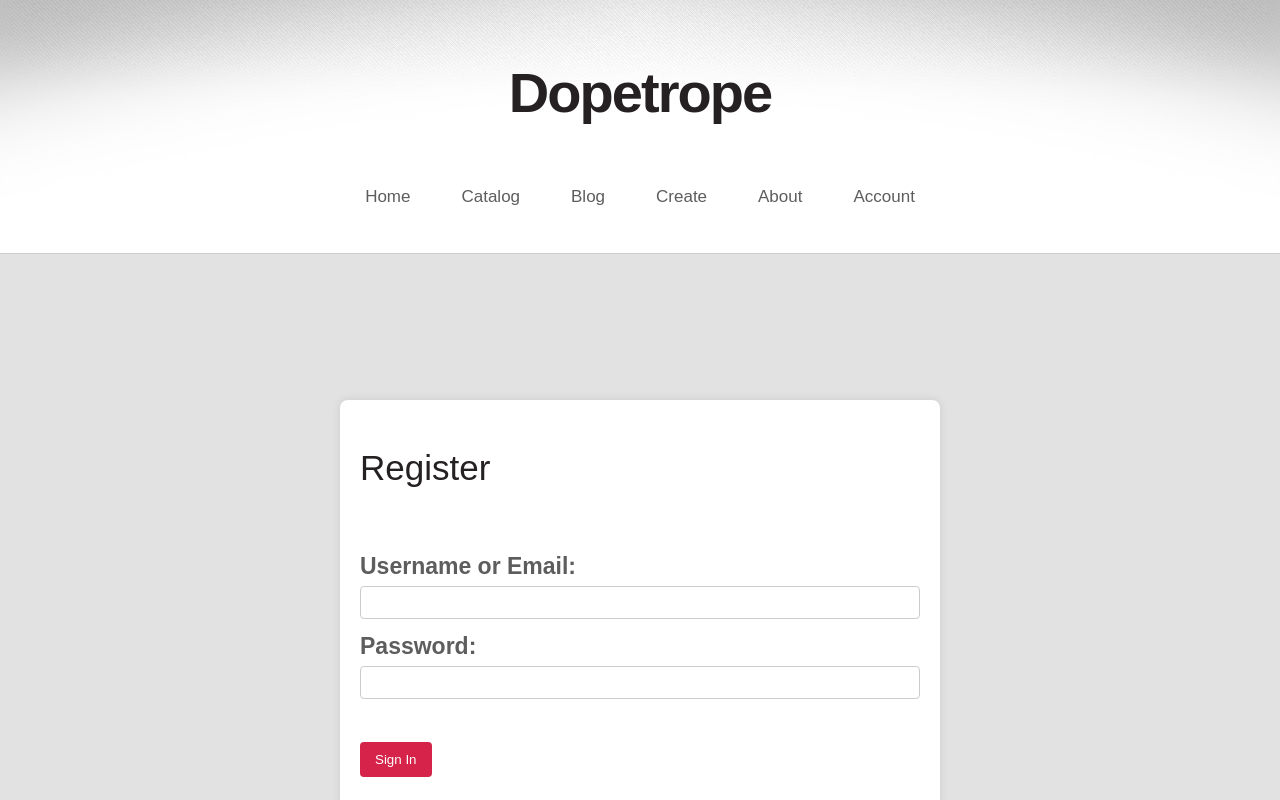
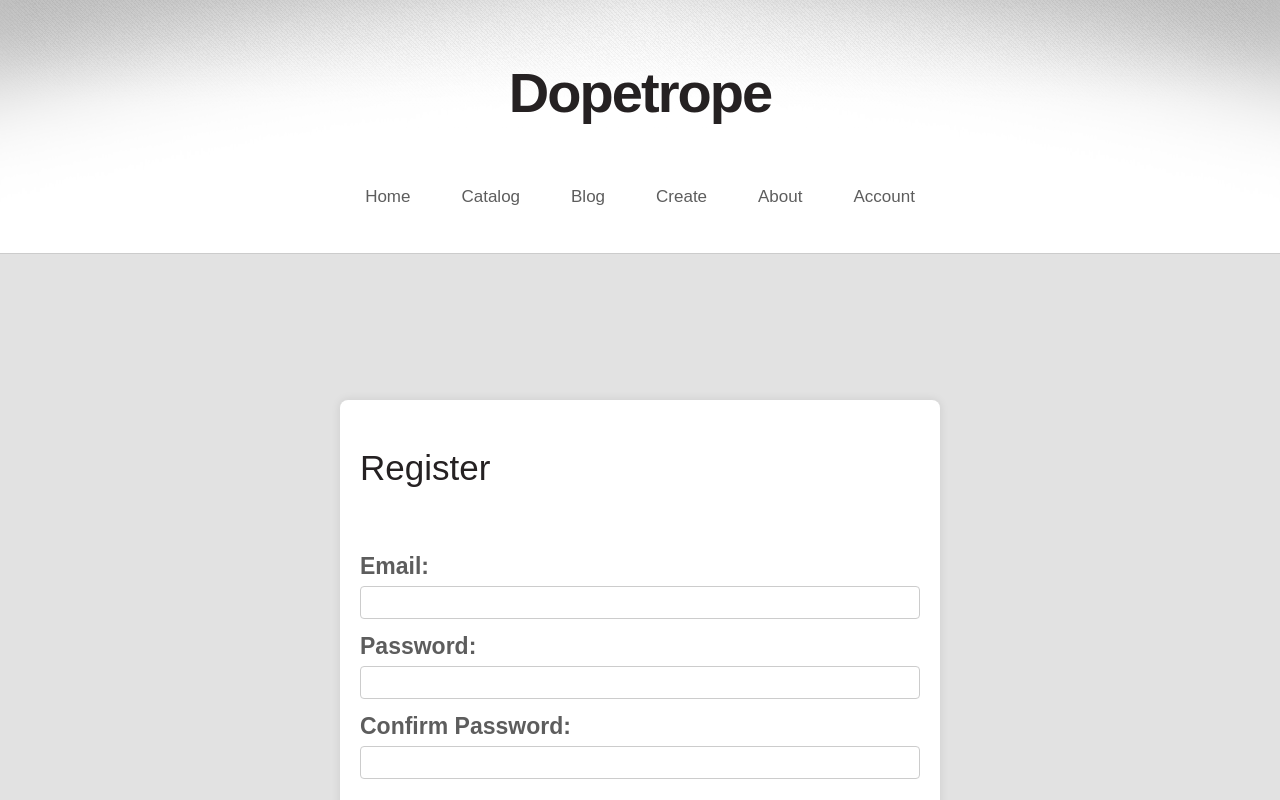
Before and after one commit to vaninaNina/react-js-project, a React (Vite) app in the folder client/: page /register in a window 1280 px wide. Shown: the top 800 px of the page. Built offline with nearby package versions, Linux system fonts and the light colour scheme.

Commit message:
authentication added

```diff
--- a/client/src/App.jsx
+++ b/client/src/App.jsx
@@ -1,11 +1,12 @@
+import { Routes, Route } from "react-router-dom";
+import { AuthProvider } from "./context/auth-context.jsx";
+
 import Footer from "./components/footer/Footer.jsx";
 import Header from "./components/header/Header.jsx";
-import { Routes, Route } from "react-router-dom";
 import Catalog from "./components/catalog/Catalog.jsx";
 import Blog from "./components/Blog/Blog.jsx";
 import About from "./components/about/About.jsx";
 import Login from "./components/login/Login.jsx";
-import { AuthProvider } from "./context/auth-context.jsx";
 import MainPage from "./components/main-page/MainPage.jsx";
 import Register from "./components/register/Register.jsx";
 import Create from "./components/createNft/Create.jsx";
--- a/client/src/components/login/Login.jsx
+++ b/client/src/components/login/Login.jsx
@@ -1,8 +1,7 @@
 import React, { useContext, useState } from "react";
 import { Link } from "react-router-dom";
-
+import { AuthContext } from "../../context/auth-context.jsx";
 import "../login/login.css";
-import { AuthContext } from "../../context/auth-context.jsx";
 
 const Login = () => {
   const [email, setEmail] = useState("");
@@ -10,7 +9,7 @@ const Login = () => {
   const [password, setPassword] = useState("");
   const [loading, setLoading] = useState(false);
   const { currentUser, authenticateUser } = useContext(AuthContext);
-  console.log(currentUser);
+
   const handleSubmit = (event) => {
     event.preventDefault();
     if (email.length < 1) {
@@ -27,13 +26,13 @@ const Login = () => {
     <div className="container">
       <h2>Login</h2>
       <form onSubmit={handleSubmit} className="log-form">
-        <label htmlFor="username">Username or Email:</label>
+        <label htmlFor="email">Email:</label>
         <input
           value={email}
           onChange={(event) => setEmail(event.target.value)}
           type="text"
-          id="username"
-          name="username"
+          id="email"
+          name="email"
         />
         {emailError ? <p>{emailError}</p> : null}
         <label htmlFor="password">Password:</label>
--- a/client/src/components/register/Register.jsx
+++ b/client/src/components/register/Register.jsx
@@ -1,19 +1,64 @@
-import React from "react";
+import React, { useContext, useState } from "react";
+import { AuthContext } from "../../context/auth-context.jsx";
+import { Link } from "react-router-dom";
 import "../login/login.css";
-import { Link } from "react-router-dom";
 
 const Register = () => {
+  const [email, setEmail] = useState("");
+  const [emailError, setEmailError] = useState("");
+  const [password, setPassword] = useState("");
+  const [confirmPassword, setConfirmationPassword] = useState("");
+  const [loading, setLoading] = useState(false);
+  const { currentUser, authenticateUser } = useContext(AuthContext);
+
+  const handleSubmit = (event) => {
+    event.preventDefault();
+    if (email.length < 1) {
+      setEmailError("Field cannot be empty");
+    }
+
+    if (confirmPassword !== password) {
+      throw new Error("Passwords do not match");
+    }
+
+    setLoading(true);
+    setTimeout(() => {
+      authenticateUser();
+      setLoading(false);
+    }, 1000);
+  };
   return (
     <div className="container">
       <h2>Register</h2>
-      <form className="log-form">
-        <label htmlFor="username">Username or Email:</label>
-        <input type="text" id="username" name="username" />
+      <form className="log-form" onSubmit={handleSubmit}>
+        <label htmlFor="email">Email:</label>
+        <input
+          value={email}
+          onChange={(event) => setEmail(event.target.value)}
+          type="text"
+          id="email"
+          name="email"
+        />
 
         <label htmlFor="password">Password:</label>
-        <input type="password" id="password" name="password" />
+        <input
+          value={password}
+          onChange={(event) => setPassword(event.target.value)}
+          type="password"
+          id="password"
+          name="password"
+        />
 
-        <button type="submit">Sign In</button>
+        <label htmlFor="password">Confirm Password:</label>
+        <input
+          value={confirmPassword}
+          onChange={(event) => setConfirmationPassword(event.target.value)}
+          type="password"
+          id="confirm-password"
+          name="confirm-password"
+        />
+
+        <button type="submit">Register</button>
       </form>
       <Link to="/login">Already have an account? Login here</Link>
     </div>
--- a/client/src/context/auth-context.jsx
+++ b/client/src/context/auth-context.jsx
@@ -1,4 +1,4 @@
-import React, { createContext, useState } from 'react';
+import React, { createContext, useState } from "react";
 
 export const AuthContext = createContext();
 
@@ -7,11 +7,11 @@ export const AuthProvider = ({ children }) => {
 
   const authenticateUser = (email, password) => {
     console.log(email, password);
-    //add login functionality
+
     setCurrentUser(true);
   };
+
   const logoutUser = () => {
-    //add logout functionality
     setCurrentUser(false);
   };
   return (
```
Also changed, not shown: client/src/lib/requests.js (added, +45 -0 lines), client/src/services/authService.js (added, +17 -0 lines).
